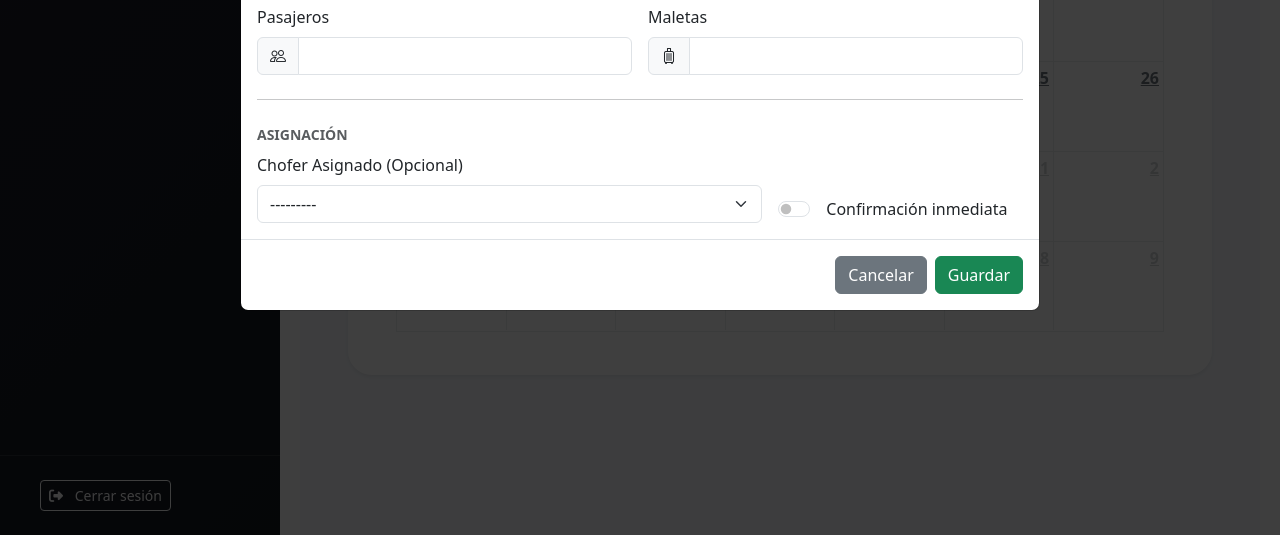
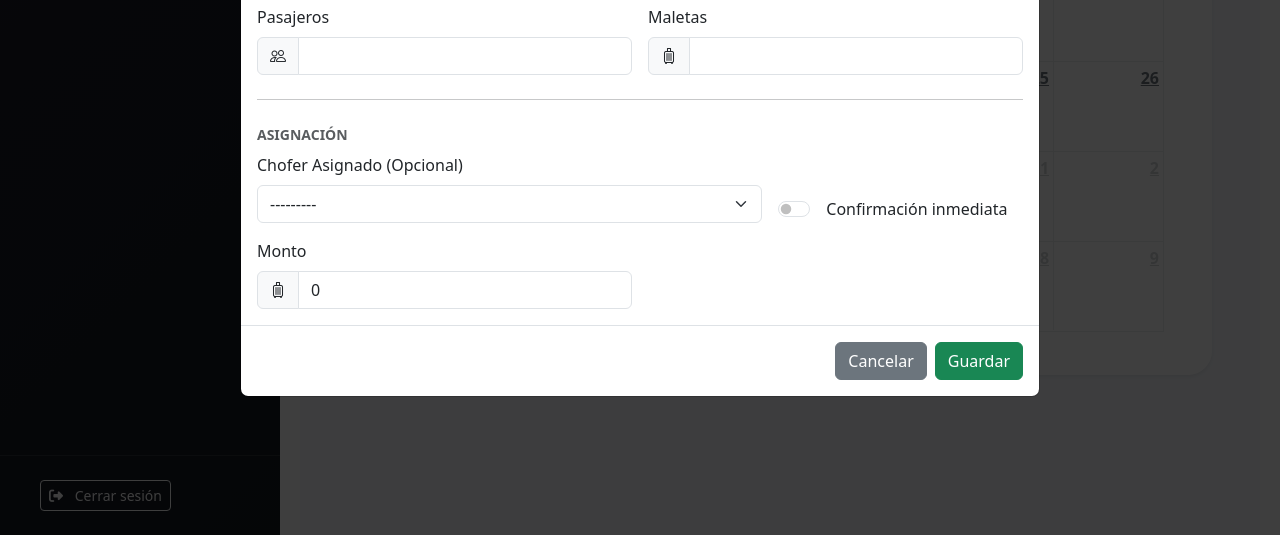
Before and after one commit to AlexanderTM19/tol_project, a Django app: page /administrador/ in a window 1280 px wide, after a click on "Nueva Reserva Manual". Shown: the part 624-1159 px from the top of the page. Run offline with Django 5.2, Linux system fonts and the light colour scheme; a user stored in the database is signed in; data that the repository does not hold is empty; some libraries are stand-ins or nearby versions.

Commit message:
modificacion de estadisticas
Modifique algunas partes de las estadisticas

```diff
--- a/core/form.py
+++ b/core/form.py
@@ -395,7 +395,7 @@ class ReservasForm(forms.ModelForm):
         # Excluimos 'estado' para usar el valor por defecto desde la vista
         fields = [
             'Nombre_Cliente', 'Apellidos_Cliente', 'Telefono', 'Correo',
-            'Origen', 'Destino', 'Dirrecion', 'Fecha', 'Hora',
+            'Origen', 'Destino','Monto_tarifa', 'Dirrecion', 'Fecha', 'Hora',
             'Cantidad_pasajeros', 'Cantidad_maletas', 'Confirmacion',
             'Chofer_asignado'
         ]
@@ -417,6 +417,7 @@ class ReservasForm(forms.ModelForm):
 
             # Para campos numéricos, TextInput o NumberInput.
             # El validador del modelo se encargará de limitar el rango.
+            'Monto_tarifa': forms.NumberInput(attrs={'class': 'form-control', 'min': 0, 'max': 9999999}),
             'Cantidad_pasajeros': forms.NumberInput(attrs={'class': 'form-control', 'min': 1, 'max': 4}),
             'Cantidad_maletas': forms.NumberInput(attrs={'class': 'form-control', 'min': 0, 'max': 2}),
             'Chofer_asignado': forms.Select(attrs={'class': 'form-select'}),
--- a/core/models.py
+++ b/core/models.py
@@ -146,6 +146,7 @@ class Reservas(models.Model):
     Correo = models.EmailField(blank=True, null=True)
     Origen = models.ForeignKey(Tarifas, on_delete=models.SET_NULL, null=True, blank=True,related_name='reservas_como_origen')
     Destino = models.ForeignKey(Tarifas, on_delete=models.SET_NULL, null=True, blank=True,related_name='reservas_como_destino')
+    Monto_tarifa = models.IntegerField(null=True, blank=True, default=0)
     Dirrecion = models.CharField(max_length=50, null=False)
     Fecha = models.DateField()
     Hora = models.TimeField()
--- a/core/templates/core/reservasAdministrador.html
+++ b/core/templates/core/reservasAdministrador.html
@@ -158,6 +158,14 @@
                                 <label class="form-check-label ms-2" for="{{ form_reserva.Confirmacion.id_for_label }}">Confirmación inmediata</label>
                             </div>
                         </div>
+                        <div class="col-md-6">
+                            <label for="{{ form_reserva.Monto_tarifa.id_for_label }}" class="form-label">Monto</label>
+                            <div class="input-group">
+                                <span class="input-group-text"><i class="bi bi-suitcase"></i></span>
+                                {{ form_reserva.Monto_tarifa }}
+                            </div>
+                            <div class="text-danger small">{{ form_reserva.Monto_tarifa.errors }}</div>
+                        </div>
                     </div>
 
                     {% if form_reserva.non_field_errors %}
@@ -261,6 +269,13 @@
                             <div class="input-group">
                                 <span class="input-group-text"><i class="bi bi-person-badge"></i></span>
                                 <input type="text" class="form-control" id="infoChofer" readonly>
+                            </div>
+                        </div>
+                        <div class="col-12">
+                            <label for="infoMonto" class="form-label">Monto del servcio</label>
+                            <div class="input-group">
+                                <span class="input-group-text"><i class="bi bi-person-badge"></i></span>
+                                <input type="text" class="form-control" id="infoMonto" readonly>
                             </div>
                         </div>
                     </div>
@@ -472,6 +487,8 @@
                 document.getElementById('infoDesde').value = event.extendedProps.desde;
                 document.getElementById('infoHasta').value = event.extendedProps.hasta;
                 document.getElementById('infoChofer').value = event.extendedProps.chofer;
+                document.getElementById('infoMonto').value = event.extendedProps.monto;
+
                 var estado = event.extendedProps.estado || '';
                 var infoEstado = document.getElementById('infoEstado');
                 if (infoEstado) { infoEstado.value = estado; }
--- a/core/views.py
+++ b/core/views.py
@@ -248,16 +248,33 @@ def clientes(request):
 @login_required
 @user_passes_test(es_admin)
 def estadisticas(request):
-    # Datos dummy para tarjetas
+    # Consultas reales para las tarjetas
+    # Servicios por estado (modelo Reservas)
+    servicios_realizados = Reservas.objects.filter(estado='REALIZADO').count()
+    servicios_por_realizar = Reservas.objects.filter(estado='PENDIENTE').count()
+    servicios_cancelados = Reservas.objects.filter(estado='CANCELADO').count()
+
+    # Clientes: no hay campo de fecha de creación, usamos Cantidad_viajes como proxy
+    clientes_nuevos = Clientes.objects.filter(Cantidad_viajes=0).count()
+    clientes_frecuentes = Clientes.objects.filter(Cantidad_viajes__gt=0).count()
+
+    # Totales monetarios: sumar Monto_tarifa de Reservas REALIZADO
+    from django.db.models import Sum
+    total_empresa_agg = Reservas.objects.filter(estado='REALIZADO').aggregate(total=Sum('Monto_tarifa'))
+    total_empresa = total_empresa_agg.get('total') or 0
+
+    # Ingreso personal: no hay campo que indique origen del dinero (empresa/personal).
+    # Usamos una estimación por defecto del 20% del total (esta suposición se puede ajustar).
+    ingreso_personal = int(total_empresa * 0.20)
+
     contexto = {
-        'servicios_realizados': 201,
-        'servicios_por_realizar': 87,
-        'servicios_cancelados': 12,
-        'clientes_nuevos': 49,
-        'clientes_frecuentes': 178,
-        # Totales por defecto: empresa > personal
-        'total_empresa': 5025623,
-        'ingreso_personal': 1056277,
+        'servicios_realizados': servicios_realizados,
+        'servicios_por_realizar': servicios_por_realizar,
+        'servicios_cancelados': servicios_cancelados,
+        'clientes_nuevos': clientes_nuevos,
+        'clientes_frecuentes': clientes_frecuentes,
+        'total_empresa': total_empresa,
+        'ingreso_personal': ingreso_personal,
     }
     return render(request, 'core/estadisticas.html', contexto)
 
@@ -619,6 +636,7 @@ def _construir_eventos_reservas():
                 'desde': reserva.Origen.Nombre_Comuna if reserva.Origen else '',
                 'hasta': reserva.Destino.Nombre_Comuna if reserva.Destino else '',
                 'chofer': chofer_asignado or 'Sin asignar',
+                'monto': reserva.Monto_tarifa or 0 ,
                 'estado': reserva.estado or 'PENDIENTE',
             },
             'classNames': [clase_estado] if clase_estado else [],
@@ -712,6 +730,7 @@ def crear_reserva_admin(request):
                 'desde': reserva.Origen.Nombre_Comuna if reserva.Origen else '',
                 'hasta': reserva.Destino.Nombre_Comuna if reserva.Destino else '',
                 'chofer': chofer_nombre,
+                'monto': reserva.Monto_tarifa,
                 'estado': reserva.estado or 'PENDIENTE',
             },
             'classNames': [f"evt-{(reserva.estado or '').lower()}"] if reserva.estado else [],
```
Also changed, not shown: core/migrations/0020_reservas_monto_tarifa.py (added), core/migrations/0021_alter_reservas_monto_tarifa.py (added).
